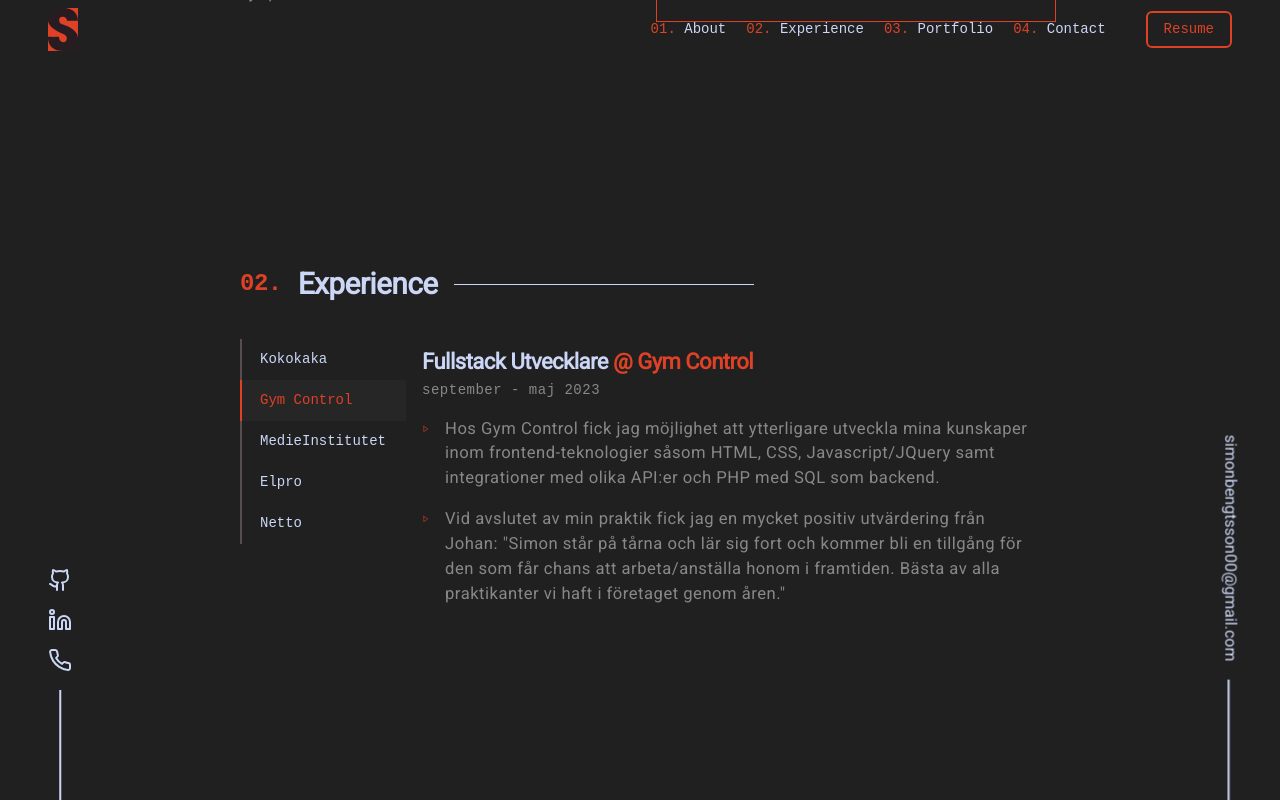
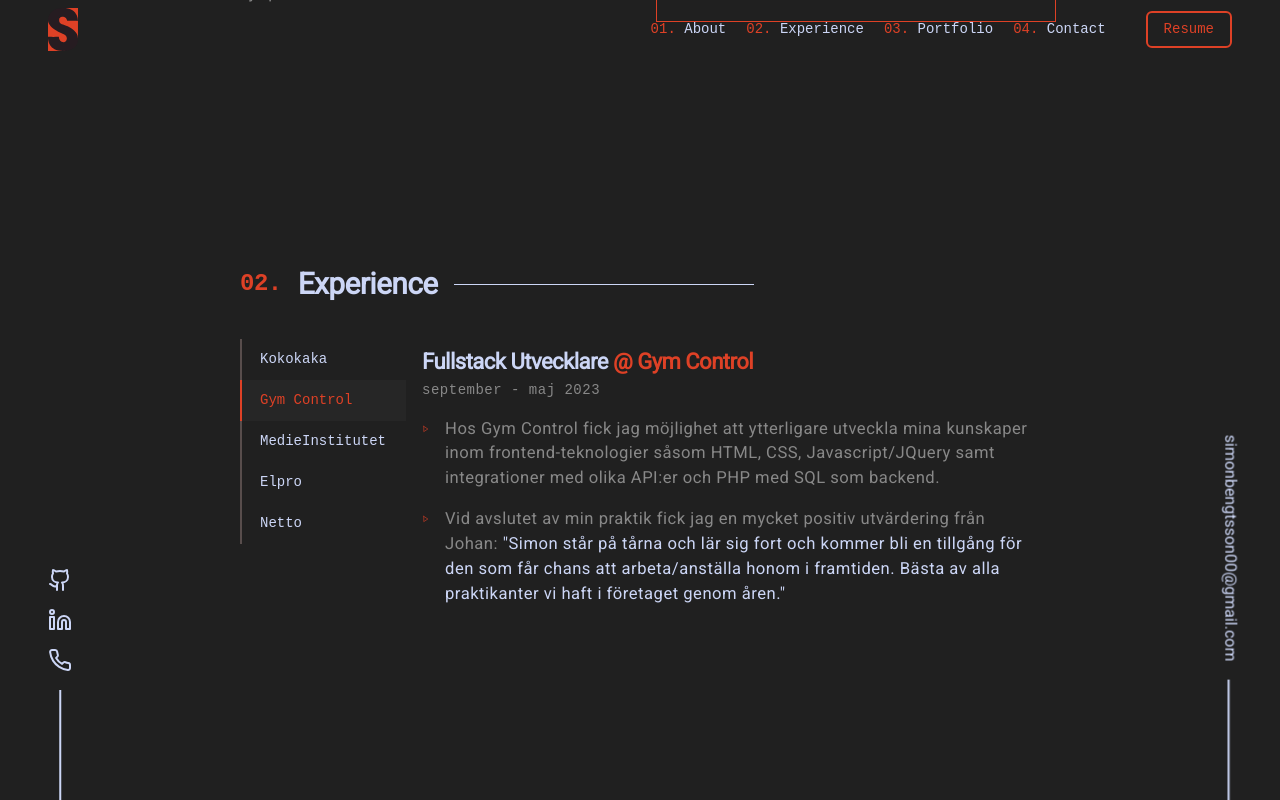
Before and after one commit to Sillen00/Portfolio_CV, a Next.js app: page / in a window 1280 px wide. Both pictures are taken after a click on the item "Gym Control". Shown: the part 1149-1949 px from the top of the page. Built offline with nearby package versions, Linux system fonts and the light colour scheme.

Commit message:
Gym control och medieinstitutet text sectionen.

```diff
--- a/app/containers/home-page/Experience.tsx
+++ b/app/containers/home-page/Experience.tsx
@@ -118,9 +118,11 @@
               <div className='flex gap-4 pt-4'>
                 <Play width={7} className='text-secondary-color flex-none' />
                 <p className='gray'>
-                  Vid avslutet av min praktik fick jag en mycket positiv utvärdering från Johan: &quot;Simon står på tårna och lär sig fort
-                  och kommer bli en tillgång för den som får chans att arbeta/anställa honom i framtiden. Bästa av alla praktikanter vi haft
-                  i företaget genom åren.&quot;
+                  Vid avslutet av min praktik fick jag en mycket positiv utvärdering från Johan:{" "}
+                  <span className='text-primary'>
+                    &quot;Simon står på tårna och lär sig fort och kommer bli en tillgång för den som får chans att arbeta/anställa honom i
+                    framtiden. Bästa av alla praktikanter vi haft i företaget genom åren.&quot;
+                  </span>
                 </p>
               </div>
             </div>
@@ -141,7 +143,30 @@
               <p className='fira small gray pb-4 pt-0.5'>september 2022 - maj 2024</p> {/* 12 september 2022 - 17 maj 2024 */}
               <div className='flex gap-4'>
                 <Play width={7} className='text-secondary-color' />
-                <p className='gray'></p>
+                <p className='gray'>
+                  Under min utbildning har jag kontinuerligt utvecklat mina tekniska färdigheter och vuxit både personligen och
+                  professionellt. Jag har lärt mig att skapa responsiva och användarvänliga webbplatser samt förmåga att lösa problem,
+                  samarbeta effektivt i team och kommunicera tydligt. Mina kunskaper kommer vara ovärderliga i min framtida karriär
+                </p>
+              </div>
+              <div className='flex gap-4'>
+                <Play width={7} className='text-secondary-color' />
+                <p className='gray'>
+                  När jag blickar framåt ser jag många möjliga yrkesvägar. Att jämföra min nuvarande kunskap med den jag hade när jag
+                  började utbildningen ger mig en känsla av stolthet.Utbildningen har varit en ovärderlig del av min resa mot att bli en
+                  framgångsrik Front End Developer, och jag ser med spänning fram emot vad framtiden har att erbjuda.
+                </p>
+              </div>
+              <div className='flex gap-4 pt-4'>
+                <Play width={7} className='text-secondary-color flex-none' />
+                <p className='gray'>
+                  Vid avslutet av min utbildning fick jag en positiv text av min utbildningsledare Johanna:{" "}
+                  <span className='text-primary'>
+                    &quot;Du är grym och imponerar ständigt! Har varit så kul att följa dig under utbildningens gång. Jag upplever också att
+                    du har utvecklats mycket under din LIA, vilket är så kul att se. Fortsätt att tro på dig själv och gå ut på
+                    arbetsmarknaden med självförtroende.&quot;
+                  </span>
+                </p>
               </div>
             </div>
           )}
```
